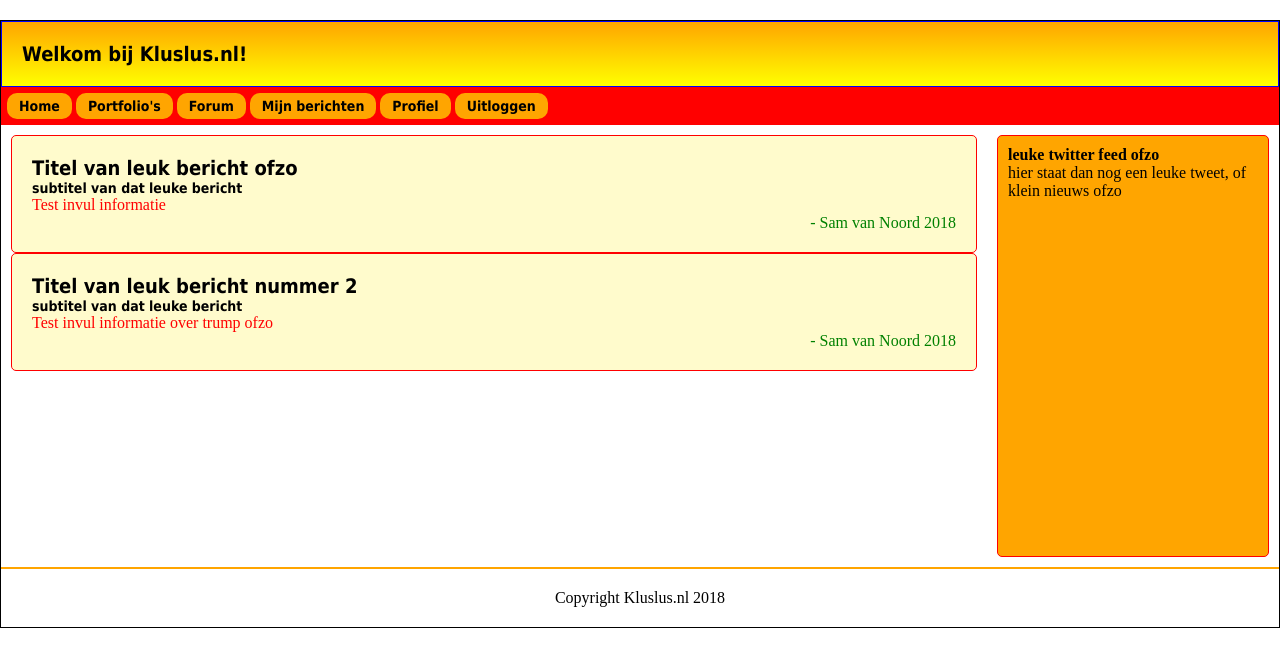
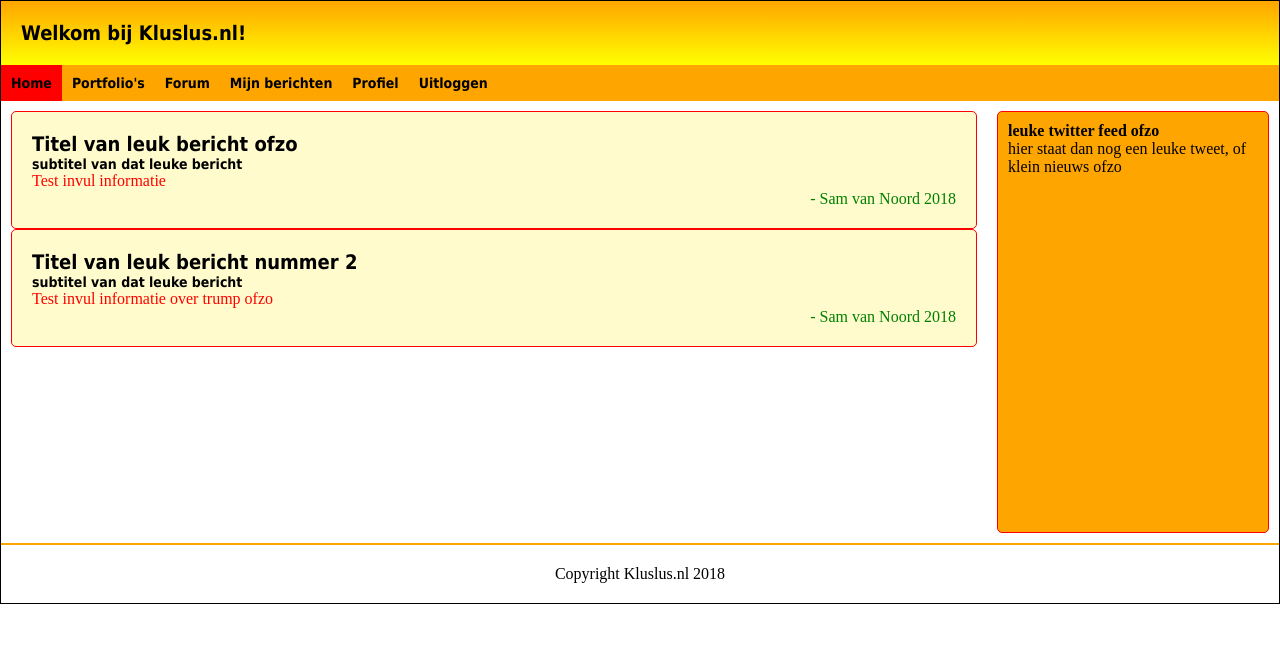
Before and after one commit to slvn99/Kluslus.nl, a PHP site: page /Home.html in a window 1280 px wide. Shown: the top 667 px of the page. Run offline with PHP 8.4, Linux system fonts and the light colour scheme.

Commit message:
mooiere nav bar

```diff
--- a/Website shit/Home.css
+++ b/Website shit/Home.css
@@ -13,44 +13,45 @@ h1{
 h2{
 	font: bold 14px Tahoma;
 }
-header, section, footer, aside, nav, article, hgroup{
-	display:block;
-}
+header, section, footer, aside, nav, article, hgroup{display:block;}
 body{
 	width: 100%;
 	display: flex;
 	justify-content: center;
+	margin: 0;
 }
 #alles{
 	border: 1px solid black;
-	max-width: 1300px;
-	margin: 20px 0px;
+	max-width: 100%;
+	margin: 0px 0px;
 	display: flex;
 	flex-direction: column;
 	flex: 1 1 auto;
 }
 #top_header{
 	background: linear-gradient(orange,yellow);
-	border: 1px solid blue;
 	padding: 20px;
 }
 #top_menu{
-	background: red;
+	background: orange;
 	color: black;
-	padding:6px;
 }
-#top_menu li{
-	display: inline-flex;
+#top_menu ul{
 	list-style-type: none;
-	padding:5px 12px;
+}
+#top_menu li{float:left;}
+#top_menu li a{
+	padding:10px;
+	display:block;
+	text-align: center;
+	color:#000;
 	font: bold 14px Tahoma;
-	background:#ffa500;
-	border-radius: 10px;
+	text-decoration: none;
 	transition:background 1s;
 }
-#top_menu li:hover{
-	background:yellow;
-}
+#top_menu li a.active{background-color: red;}
+#top_menu li a:hover:not(.active){background-color:yellow;	}
+
 #updating_news{
 	display: flex;
 	flex-direction: row;
@@ -61,6 +62,16 @@ body{
 	margin: 15px; /* 900 px, nog 400px over*/
 	padding: 10px;
 	flex: 1 1 auto;
+}
+#main_section article{
+	background: #fffbcc;
+	border: 1px solid red;
+	padding: 20px;
+	border-radius: 5px;
+
+}
+#main_section article footer{
+	text-align: right;
 }
 #the_feed{
 	border: 1px solid red;
@@ -77,13 +88,3 @@ body{
 	padding: 20px;
 	border-top: 2px solid orange;
 }
-article{
-	background: #fffbcc;
-	border: 1px solid red;
-	padding: 20px;
-	border-radius: 5px;
-
-}
-article footer{
-	text-align: right;
-}
--- a/Website shit/Home.html
+++ b/Website shit/Home.html
@@ -1,5 +1,6 @@
 <!DOCTYPE html>
 <HTML lang="en">
+<META name="viewport" content="width=device-width, initial-scalo=1.0">
 <HEAD>
 	<META charset="utf-8"/>
 	<TITLE>Kluslus.nl</TITLE>
@@ -14,13 +15,13 @@
 		</HEADER>
 
 		<NAV id="top_menu">
-			<UL>
-				<LI>Home</LI>
-				<LI>Portfolio's</LI>
-				<LI>Forum</LI>
-				<LI>Mijn berichten</LI>
-				<LI>Profiel</LI>
-				<LI>Uitloggen</LI>
+			<UL class="topnav">
+				<LI><A class="active" href="#home">Home</A></LI>
+				<LI><A href="#portfolio">Portfolio's</A></LI>
+				<LI><A href="#forum">Forum</A></LI>
+				<LI><A href="#mijn_berichten">Mijn berichten</A></LI>
+				<LI><A href="#profiel">Profiel</A></LI>
+				<LI><A href="#uitloggen">Uitloggen</A></LI>
 			<UL>
 		</NAV>
 
```
